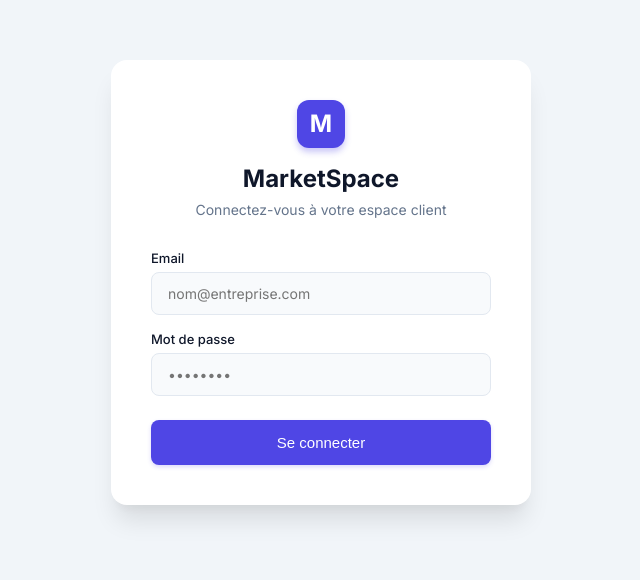
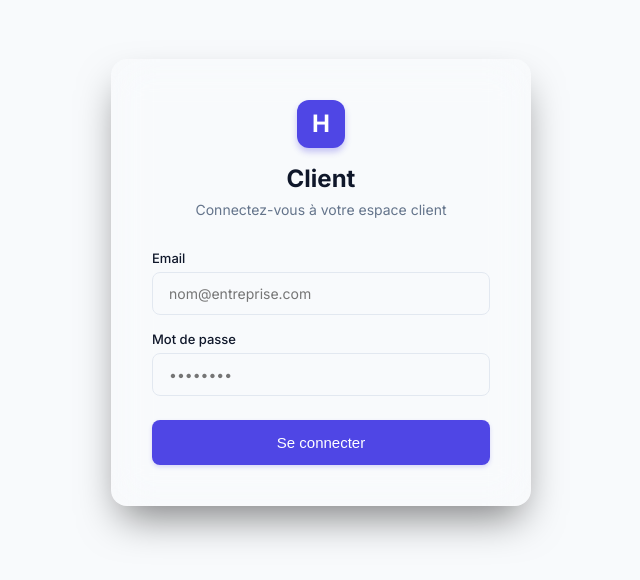
Before and after one commit to SoufainNajmi/MarketPlace-Pro-_-React, a React (Vite) app: page /client in a window 1280 px wide. Shown: the part 118-698 px from the top of the page, without its empty margins (319-959 px from the left). Built offline with nearby package versions, Linux system fonts and the light colour scheme.

Commit message:
update client

```diff
--- a/src/pages/Client.jsx
+++ b/src/pages/Client.jsx
@@ -7,13 +7,13 @@ const styles = getStyles(theme);
 // --- Subcomponents for clean visual organization ---
 
 const ClientLogin = ({ email, setEmail, password, setPassword, onLogin }) => (
-  <div style={{ display: 'flex', minHeight: '100vh', alignItems: 'center', justifyContent: 'center', backgroundColor: '#f1f5f9' }}>
-    <div className="animate-slide-up" style={{ padding: '40px', width: '100%', maxWidth: '420px', background: 'white', borderRadius: '16px', boxShadow: '0 20px 25px -5px rgba(0, 0, 0, 0.1), 0 10px 10px -5px rgba(0, 0, 0, 0.04)' }}>
+  <div style={{ display: 'flex', minHeight: '100vh', alignItems: 'center', justifyContent: 'center', backgroundColor: 'transparent' }}>
+    <div className="animate-slide-up" style={{ padding: '40px', width: '100%', maxWidth: '420px', background: 'rgba(255,255,255,0.03)', backdropFilter: 'blur(20px)', borderRadius: '16px', border: '1px solid rgba(255,255,255,0.1)', boxShadow: '0 20px 40px -10px rgba(0,0,0,0.5)' }}>
       <div style={{ textAlign: 'center', marginBottom: '32px' }}>
         <div style={{ width: '48px', height: '48px', background: theme.primary, borderRadius: '12px', display: 'flex', alignItems: 'center', justifyContent: 'center', margin: '0 auto 16px', boxShadow: '0 4px 6px rgba(79, 70, 229, 0.3)' }}>
-          <span style={{ color: 'white', fontSize: '24px', fontWeight: 'bold' }}>M</span>
+          <span style={{ color: 'white', fontSize: '24px', fontWeight: 'bold' }}>H</span>
         </div>
-        <h2 style={{ margin: 0, color: theme.textMain, fontSize: '24px', fontWeight: '700' }}>MarketSpace</h2>
+        <h2 style={{ margin: 0, color: theme.textMain, fontSize: '24px', fontWeight: '700' }}>Client</h2>
         <p style={{ margin: '8px 0 0', color: theme.textMuted, fontSize: '14px' }}>Connectez-vous à votre espace client</p>
       </div>
       <form onSubmit={onLogin} style={{ display: 'flex', flexDirection: 'column', gap: '16px' }}>
@@ -46,13 +46,13 @@ const NavItem = ({ view, currentView, setCurrentView, label }) => (
 );
 
 const ClientNavbar = ({ currentView, setCurrentView, onLogout }) => (
-  <nav style={{ background: theme.bgDark, padding: '0 30px', display: 'flex', justifyContent: 'center', boxShadow: '0 1px 3px rgba(0,0,0,0.1)', position: 'sticky', top: 0, zIndex: 10 }}>
+  <nav style={{ background: 'rgba(15, 23, 42, 0.8)', backdropFilter: 'blur(20px)', padding: '0 30px', display: 'flex', justifyContent: 'center', borderBottom: `1px solid ${theme.border}`, position: 'sticky', top: 0, zIndex: 50 }}>
     <div style={{ display: 'flex', justifyContent: 'space-between', alignItems: 'center', width: '100%', maxWidth: '1000px', height: '64px' }}>
       <div style={{ display: 'flex', alignItems: 'center', gap: '10px' }}>
         <div style={{ width: '32px', height: '32px', background: theme.primary, borderRadius: '8px', display: 'flex', alignItems: 'center', justifyContent: 'center' }}>
-          <span style={{ color: 'white', fontSize: '16px', fontWeight: 'bold' }}>M</span>
+          <span style={{ color: 'white', fontSize: '16px', fontWeight: 'bold' }}>H</span>
         </div>
-        <h2 style={{ margin: 0, color: 'white', fontSize: '18px', fontWeight: '600', letterSpacing: '-0.5px' }}>MarketSpace</h2>
+        <h2 style={{ margin: 0, color: 'white', fontSize: '18px', fontWeight: '600', letterSpacing: '-0.5px' }}>HANOTI</h2>
       </div>
       <div style={{ display: 'flex', alignItems: 'center', gap: '5px' }}>
         <NavItem view="dashboard" label="Tableau de bord" currentView={currentView} setCurrentView={setCurrentView} />
@@ -114,7 +114,7 @@ const ProfileView = ({ email }) => (
     </div>
     <div>
       <label style={{ display: 'block', marginBottom: '6px', fontSize: '13px', fontWeight: '500', color: theme.textMain }}>Adresse Email Principale</label>
-      <input type="text" readOnly value={email} style={{ ...styles.input, background: '#f1f5f9', cursor: 'not-allowed' }} />
+      <input type="text" readOnly value={email} style={{ ...styles.input, background: 'rgba(0,0,0,0.2)', opacity: 0.7, cursor: 'not-allowed' }} />
     </div>
   </div>
 );
@@ -258,7 +258,7 @@ const Client = () => {
                 </div>
 
                 {showAddProduct && (
-                  <div style={{ display: 'flex', gap: '12px', marginBottom: '24px', padding: '16px', background: '#f8fafc', borderRadius: '8px', border: `1px dashed ${theme.primary}` }}>
+                  <div style={{ display: 'flex', gap: '12px', marginBottom: '24px', padding: '16px', background: 'rgba(0,0,0,0.2)', borderRadius: '8px', border: `1px dashed ${theme.primary}` }}>
                     <input type="text" placeholder="Nom du produit..." value={newProductName} onChange={e => setNewProductName(e.target.value)} style={styles.input} />
                     <input type="number" placeholder="Prix" value={newProductPrice} onChange={e => setNewProductPrice(e.target.value)} style={{ ...styles.input, width: '120px' }} />
                     <button type="button" onClick={handleAddProduct} style={styles.buttonPrimary}>Ajouter</button>
@@ -269,7 +269,7 @@ const Client = () => {
                   {products.map(product => {
                     const isSelected = selectedProductIds.includes(product.id);
                     return (
-                      <div key={product.id} onClick={() => handleProductToggle(product.id)} style={{ border: `1px solid ${isSelected ? theme.primary : theme.border}`, borderRadius: '8px', padding: '16px', display: 'flex', alignItems: 'center', backgroundColor: isSelected ? '#eff6ff' : 'white', cursor: 'pointer', transition: 'all 0.2s' }}>
+                      <div key={product.id} onClick={() => handleProductToggle(product.id)} style={{ border: `1px solid ${isSelected ? theme.primary : theme.border}`, borderRadius: '8px', padding: '16px', display: 'flex', alignItems: 'center', backgroundColor: isSelected ? 'rgba(79, 70, 229, 0.2)' : 'rgba(255,255,255,0.03)', cursor: 'pointer', transition: 'all 0.2s', backdropFilter: 'blur(10px)' }}>
                         <div style={{ width: '20px', height: '20px', borderRadius: '4px', border: `2px solid ${isSelected ? theme.primary : '#cbd5e1'}`, background: isSelected ? theme.primary : 'white', display: 'flex', alignItems: 'center', justifyContent: 'center', marginRight: '16px' }}>
                           {isSelected && <span style={{ color: 'white', fontSize: '12px' }}>✓</span>}
                         </div>
@@ -292,7 +292,7 @@ const Client = () => {
                 </div>
 
                 {showAddSupplier && (
-                  <div style={{ display: 'flex', gap: '12px', marginBottom: '24px', padding: '16px', background: '#f8fafc', borderRadius: '8px', border: `1px dashed ${theme.primary}` }}>
+                  <div style={{ display: 'flex', gap: '12px', marginBottom: '24px', padding: '16px', background: 'rgba(0,0,0,0.2)', borderRadius: '8px', border: `1px dashed ${theme.primary}` }}>
                     <input type="text" placeholder="Raison sociale du fournisseur..." value={newSupplierName} onChange={e => setNewSupplierName(e.target.value)} style={styles.input} />
                     <button type="button" onClick={handleAddSupplier} style={styles.buttonPrimary}>Ajouter</button>
                   </div>
@@ -331,7 +331,7 @@ const Client = () => {
             ) : (
               <table style={{ width: '100%', borderCollapse: 'collapse' }}>
                 <thead>
-                  <tr style={{ background: '#f8fafc' }}>
+                  <tr style={{ background: 'rgba(255,255,255,0.05)' }}>
                     <th style={{ padding: '16px 24px', textAlign: 'left', fontSize: '12px', textTransform: 'uppercase', color: theme.textMuted, fontWeight: '600', borderBottom: `1px solid ${theme.border}` }}>N° Ref</th>
                     <th style={{ padding: '16px 24px', textAlign: 'left', fontSize: '12px', textTransform: 'uppercase', color: theme.textMuted, fontWeight: '600', borderBottom: `1px solid ${theme.border}` }}>Date</th>
                     <th style={{ padding: '16px 24px', textAlign: 'left', fontSize: '12px', textTransform: 'uppercase', color: theme.textMuted, fontWeight: '600', borderBottom: `1px solid ${theme.border}` }}>Fournisseur</th>
@@ -345,13 +345,13 @@ const Client = () => {
                       <td style={{ padding: '16px 24px', fontWeight: '500' }}>{order.id}</td>
                       <td style={{ padding: '16px 24px', color: theme.textMuted }}>{order.date}</td>
                       <td style={{ padding: '16px 24px' }}>
-                        <span style={{ display: 'inline-block', background: '#f1f5f9', padding: '4px 8px', borderRadius: '4px', fontSize: '13px' }}>
+                        <span style={{ display: 'inline-block', background: 'rgba(255,255,255,0.05)', border: `1px solid ${theme.border}`, padding: '4px 8px', borderRadius: '8px', fontSize: '13px' }}>
                           {order.supplier.name}
                         </span>
                       </td>
                       <td style={{ padding: '16px 24px', textAlign: 'right', fontWeight: '600', color: theme.textMain }}>{order.total} MAD</td>
                       <td style={{ padding: '16px 24px', textAlign: 'center' }}>
-                        <button onClick={() => { setSelectedInvoice(order); setCurrentView('invoice'); }} style={{ ...styles.buttonOutline, padding: '6px 12px', fontSize: '13px', background: 'white' }}>
+                        <button onClick={() => { setSelectedInvoice(order); setCurrentView('invoice'); }} style={{ ...styles.buttonOutline, padding: '6px 12px', fontSize: '13px', background: 'rgba(255,255,255,0.05)', backdropFilter: 'blur(10px)' }}>
                           Visualiser
                         </button>
                       </td>
@@ -404,7 +404,7 @@ const Client = () => {
               </table>
 
               <div style={{ display: 'flex', justifyContent: 'flex-end' }}>
-                <div style={{ width: '300px', background: '#f8fafc', padding: '24px', borderRadius: '8px' }}>
+                <div style={{ width: '300px', background: 'rgba(0,0,0,0.2)', padding: '24px', borderRadius: '8px', border: `1px solid ${theme.border}` }}>
                   <div style={{ display: 'flex', justifyContent: 'space-between', alignItems: 'center' }}>
                     <span style={{ color: theme.textMuted, fontWeight: '500' }}>Total TTC</span>
                     <span style={{ fontSize: '24px', fontWeight: 'bold', color: theme.primary }}>{selectedInvoice.total.toFixed(2)} MAD</span>
```
